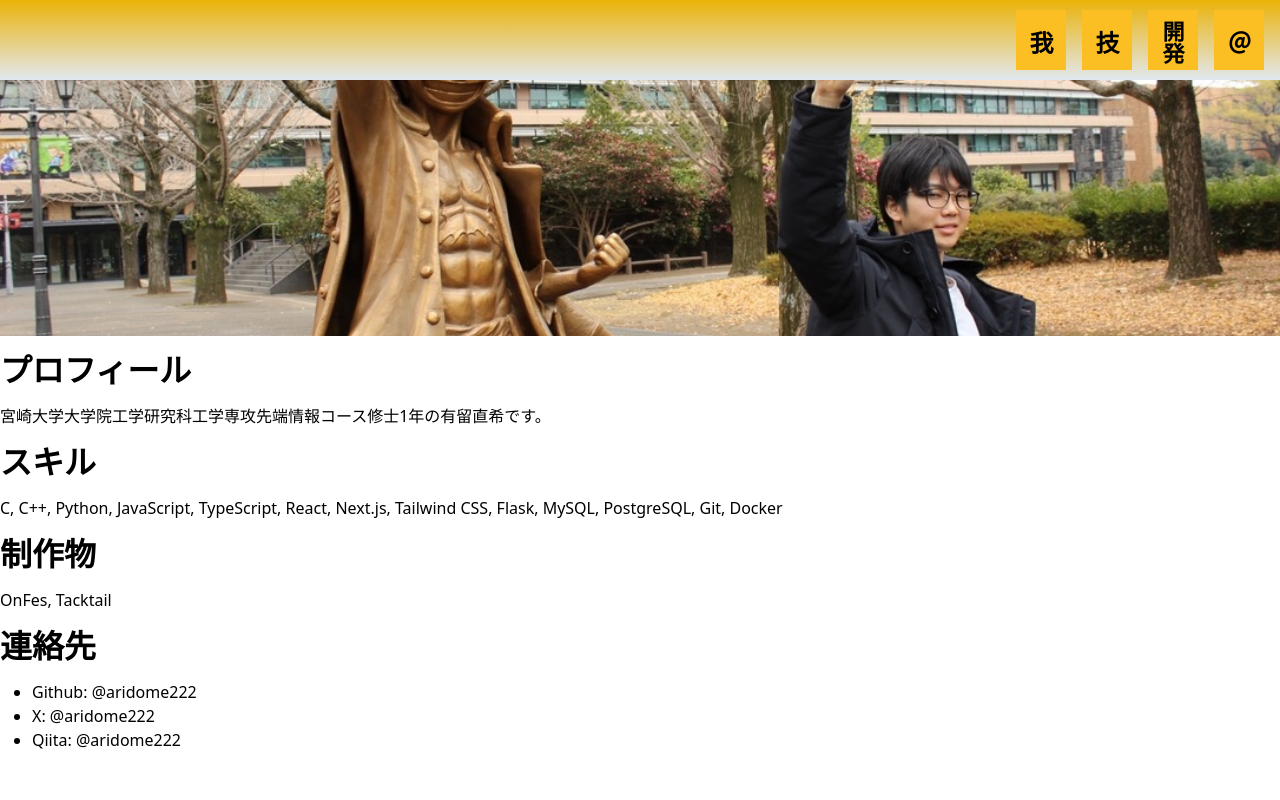
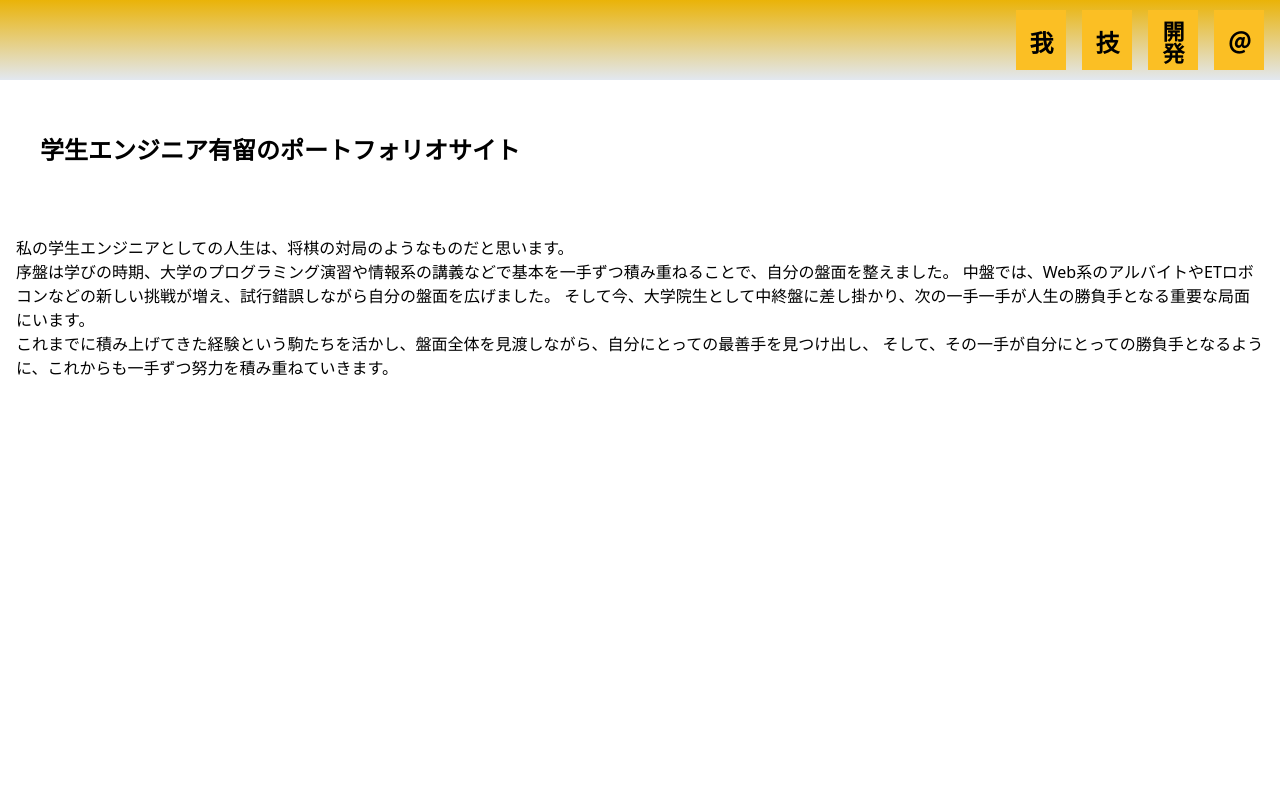
Before and after one commit to aridome222/portfolio-aridome, a Next.js app: page / in a window 1280 px wide. Shown: the top 800 px of the page. Built offline with nearby package versions, Linux system fonts and the light colour scheme; what tailwind-clip-path would draw is missing.

Commit message:
update: ページ内スクロールにかかる時間にばらつきが出ないように、セクションの最小の高さを確保

```diff
--- a/app/page.tsx
+++ b/app/page.tsx
@@ -1,35 +1,56 @@
-import Image from "next/legacy/image";
+// import Image from "next/legacy/image";
 
 export default function PostPage() {
   return (
     <>
       <div className="pt-20">
-        <div className="relative w-full h-64">
+        {/* // 画像使うか未定 */}
+        {/* <div className="relative w-full h-64">
           <Image
             src="/home_imgs/travel_lufy.jpeg"
             alt="header"
             layout="fill"
             objectFit="cover"
           />
-        </div>
-        <section id="profile">
+        </div> */}
+
+        <section id="top" className="min-h-screen">
+          <div>
+            <h2 className="p-10">学生エンジニア有留のポートフォリオサイト</h2>
+            <div className="p-4">
+              <p>
+                私の学生エンジニアとしての人生は、将棋の対局のようなものだと思います。
+              </p>
+              <p>
+                序盤は学びの時期、大学のプログラミング演習や情報系の講義などで基本を一手ずつ積み重ねることで、自分の盤面を整えました。
+                中盤では、Web系のアルバイトやETロボコンなどの新しい挑戦が増え、試行錯誤しながら自分の盤面を広げました。
+                そして今、大学院生として中終盤に差し掛かり、次の一手一手が人生の勝負手となる重要な局面にいます。
+              </p>
+              <p>
+                これまでに積み上げてきた経験という駒たちを活かし、盤面全体を見渡しながら、自分にとっての最善手を見つけ出し、
+                そして、その一手が自分にとっての勝負手となるように、これからも一手ずつ努力を積み重ねていきます。
+              </p>
+            </div>
+          </div>
+        </section>
+        <section id="profile" className="min-h-screen">
           <h1>プロフィール</h1>
           <p>
             宮崎大学大学院工学研究科工学専攻先端情報コース修士1年の有留直希です。
           </p>
         </section>
-        <section id="profile">
+        <section id="skill" className="min-h-screen">
           <h1>スキル</h1>
           <p>
             C, C++, Python, JavaScript, TypeScript, React, Next.js, Tailwind
             CSS, Flask, MySQL, PostgreSQL, Git, Docker
           </p>
         </section>
-        <section id="profile">
+        <section id="works" className="min-h-screen">
           <h1>制作物</h1>
           <p>OnFes, Tacktail</p>
         </section>
-        <section id="profile">
+        <section id="contact" className="min-h-screen">
           <h1>連絡先</h1>
           <ul className="list-disc ml-8">
             <li>
```
